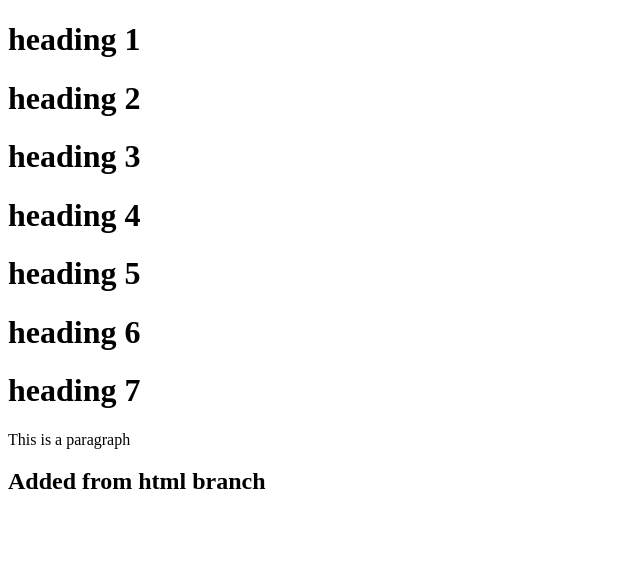
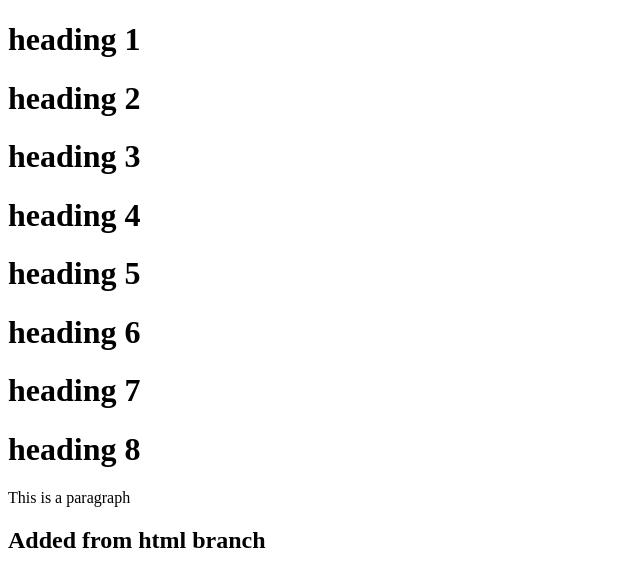
Before and after one commit to nani-samireddy/git-test, a plain HTML site: page index.html in a window 1280 px wide. Shown: the whole page, without its empty margins (0-640 px from the left). Drawn offline with Linux system fonts and the light colour scheme.

Commit message:
Add heading 8

```diff
--- a/index.html
+++ b/index.html
@@ -13,6 +13,7 @@
     <h1>heading 5</h1>
     <h1>heading 6</h1>
     <h1>heading 7</h1>
+    <h1>heading 8</h1>
 
   <p>This is a paragraph</p>
   <h2>Added from html branch</h2>
```
